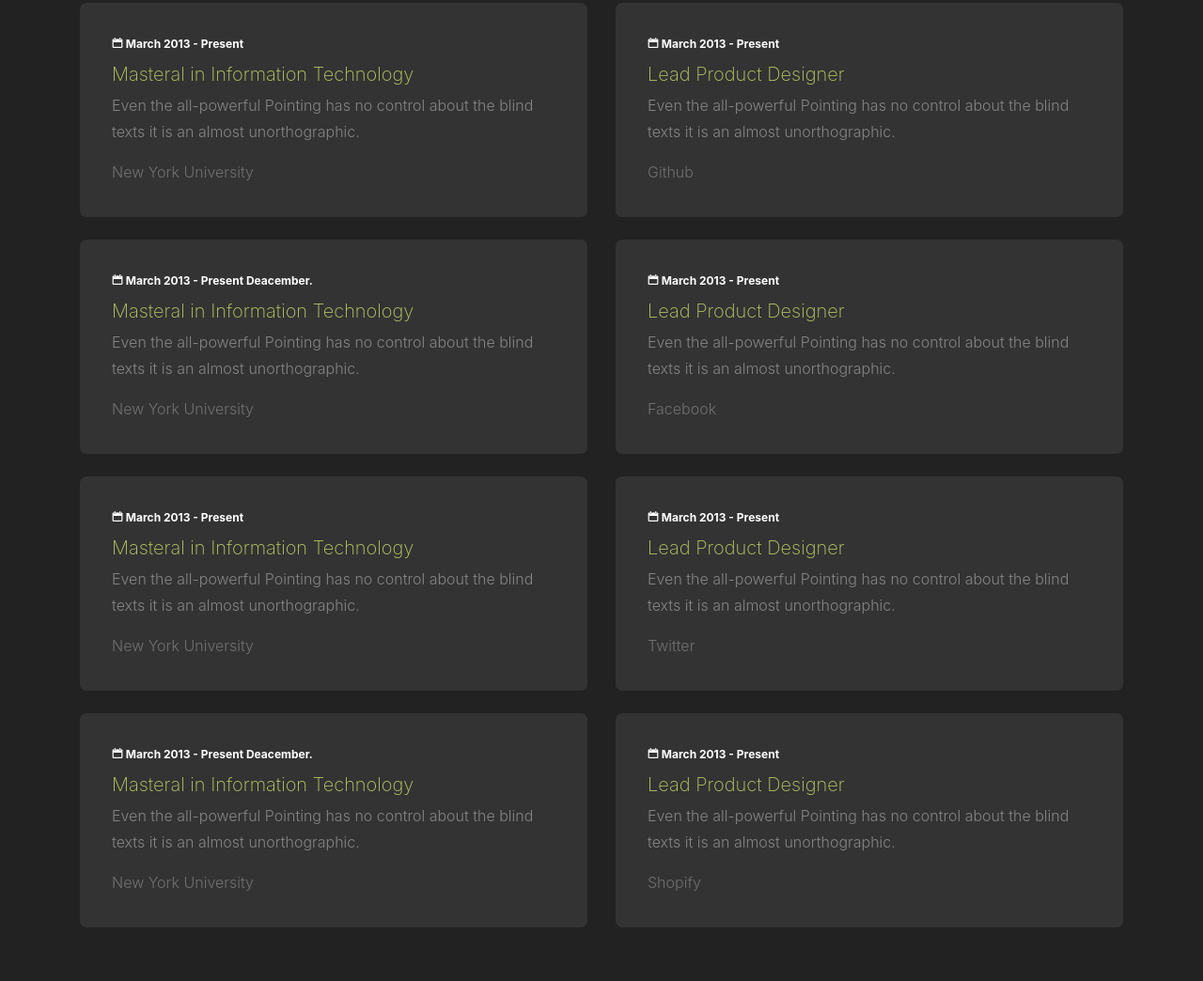
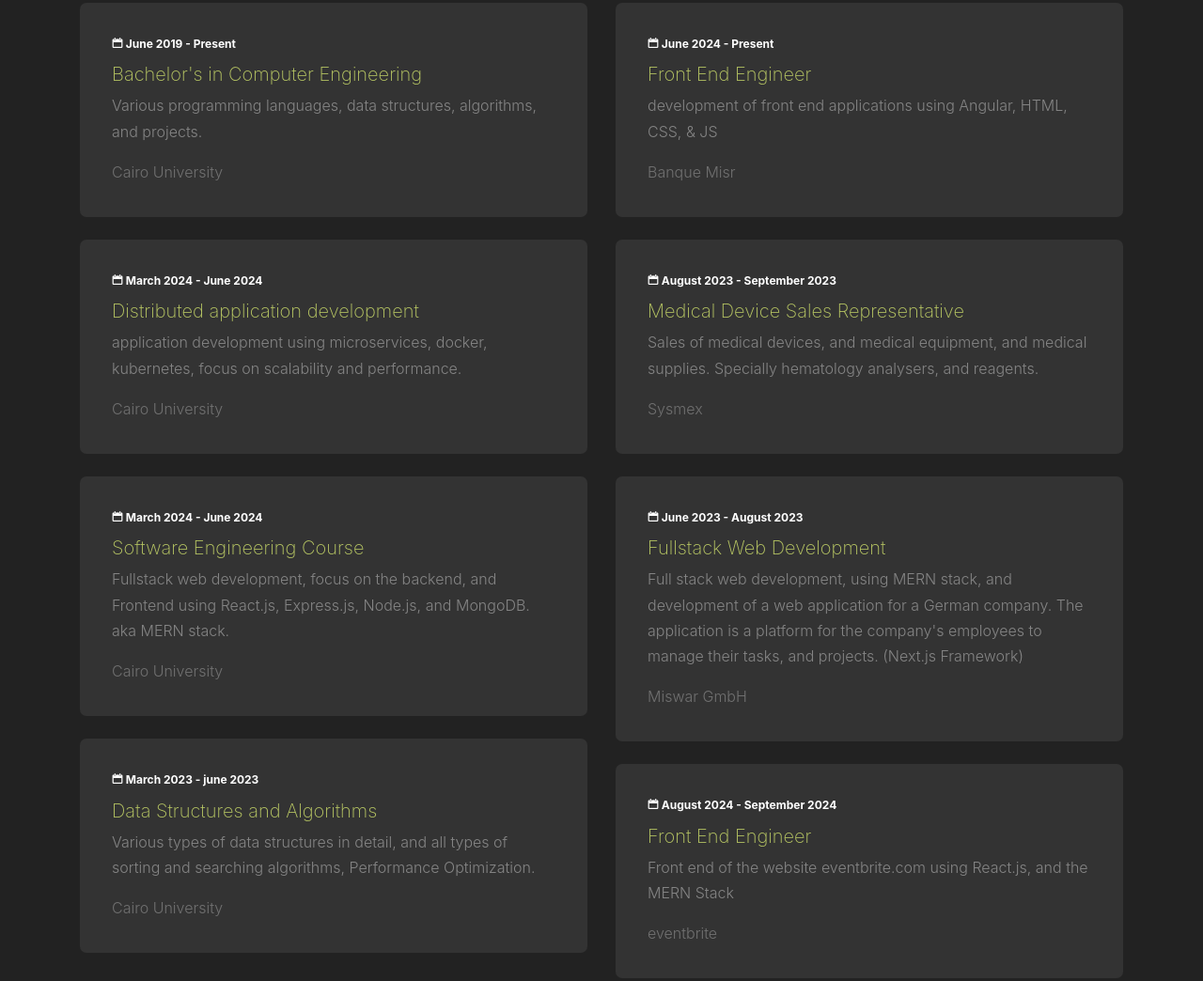
Before and after one commit to AssemSadek90/my-portfolio, a plain HTML site: page index.html in a window 1280 px wide. Shown: the part 1825-2869 px from the top of the page at 94% size. Drawn offline with nearby package versions, Linux system fonts and the light colour scheme; files whose address does not match are found by name.

Commit message:
Update My Resume Section with my details

```diff
--- a/index.html
+++ b/index.html
@@ -273,52 +273,53 @@
             <h2 class="mb-5">Education</h2>
             <div class="resume-item mb-4">
               <span class="date"
-                ><span class="icon-calendar"></span> March 2013 - Present</span
+                ><span class="icon-calendar"></span> June 2019 - Present</span
               >
-              <h3>Masteral in Information Technology</h3>
+              <h3>Bachelor's in Computer Engineering</h3>
               <p>
-                Even the all-powerful Pointing has no control about the blind
-                texts it is an almost unorthographic.
+                Various programming languages, data structures, algorithms, and
+                projects.
               </p>
-              <span class="school">New York University</span>
+              <span class="school">Cairo University</span>
             </div>
 
             <div class="resume-item mb-4">
               <span class="date"
-                ><span class="icon-calendar"></span> March 2013 - Present
-                Deacember.</span
+                ><span class="icon-calendar"></span> March 2024 - June
+                2024</span
               >
-              <h3>Masteral in Information Technology</h3>
+              <h3>Distributed application development</h3>
               <p>
-                Even the all-powerful Pointing has no control about the blind
-                texts it is an almost unorthographic.
+                application development using microservices, docker, kubernetes,
+                focus on scalability and performance.
               </p>
-              <span class="school">New York University</span>
+              <span class="school">Cairo University</span>
             </div>
 
             <div class="resume-item mb-4">
               <span class="date"
-                ><span class="icon-calendar"></span> March 2013 - Present</span
+                ><span class="icon-calendar"></span> March 2024 - June
+                2024</span
               >
-              <h3>Masteral in Information Technology</h3>
+              <h3>Software Engineering Course</h3>
               <p>
-                Even the all-powerful Pointing has no control about the blind
-                texts it is an almost unorthographic.
+                Fullstack web development, focus on the backend, and Frontend
+                using React.js, Express.js, Node.js, and MongoDB. aka MERN
+                stack.
               </p>
-              <span class="school">New York University</span>
+              <span class="school">Cairo University</span>
             </div>
 
             <div class="resume-item mb-4">
               <span class="date"
-                ><span class="icon-calendar"></span> March 2013 - Present
-                Deacember.</span
-              >
-              <h3>Masteral in Information Technology</h3>
+                ><span class="icon-calendar"></span> March 2023 - june 2023
+              </span>
+              <h3>Data Structures and Algorithms</h3>
               <p>
-                Even the all-powerful Pointing has no control about the blind
-                texts it is an almost unorthographic.
+                Various types of data structures in detail, and all types of
+                sorting and searching algorithms, Performance Optimization.
               </p>
-              <span class="school">New York University</span>
+              <span class="school">Cairo University</span>
             </div>
           </div>
           <div class="col-md-6">
@@ -326,50 +327,55 @@
 
             <div class="resume-item mb-4">
               <span class="date"
-                ><span class="icon-calendar"></span> March 2013 - Present</span
+                ><span class="icon-calendar"></span> June 2024 - Present</span
               >
-              <h3>Lead Product Designer</h3>
+              <h3>Front End Engineer</h3>
               <p>
-                Even the all-powerful Pointing has no control about the blind
-                texts it is an almost unorthographic.
+                development of front end applications using Angular, HTML, CSS,
+                & JS
               </p>
-              <span class="school">Github</span>
+              <span class="school">Banque Misr</span>
             </div>
 
             <div class="resume-item mb-4">
               <span class="date"
-                ><span class="icon-calendar"></span> March 2013 - Present</span
+                ><span class="icon-calendar"></span> August 2023 - September
+                2023</span
               >
-              <h3>Lead Product Designer</h3>
+              <h3>Medical Device Sales Representative</h3>
               <p>
-                Even the all-powerful Pointing has no control about the blind
-                texts it is an almost unorthographic.
+                Sales of medical devices, and medical equipment, and medical
+                supplies. Specially hematology analysers, and reagents.
               </p>
-              <span class="school">Facebook</span>
+              <span class="school">Sysmex</span>
             </div>
 
             <div class="resume-item mb-4">
               <span class="date"
-                ><span class="icon-calendar"></span> March 2013 - Present</span
+                ><span class="icon-calendar"></span> June 2023 - August
+                2023</span
               >
-              <h3>Lead Product Designer</h3>
+              <h3>Fullstack Web Development</h3>
               <p>
-                Even the all-powerful Pointing has no control about the blind
-                texts it is an almost unorthographic.
+                Full stack web development, using MERN stack, and development of
+                a web application for a German company. The application is a
+                platform for the company's employees to manage their tasks, and
+                projects. (Next.js Framework)
               </p>
-              <span class="school">Twitter</span>
+              <span class="school">Miswar GmbH</span>
             </div>
 
             <div class="resume-item mb-4">
               <span class="date"
-                ><span class="icon-calendar"></span> March 2013 - Present</span
+                ><span class="icon-calendar"></span> August 2024 - September
+                2024</span
               >
-              <h3>Lead Product Designer</h3>
+              <h3>Front End Engineer</h3>
               <p>
-                Even the all-powerful Pointing has no control about the blind
-                texts it is an almost unorthographic.
+                Front end of the website eventbrite.com using React.js, and the
+                MERN Stack
               </p>
-              <span class="school">Shopify</span>
+              <span class="school">eventbrite</span>
             </div>
           </div>
         </div>
```
